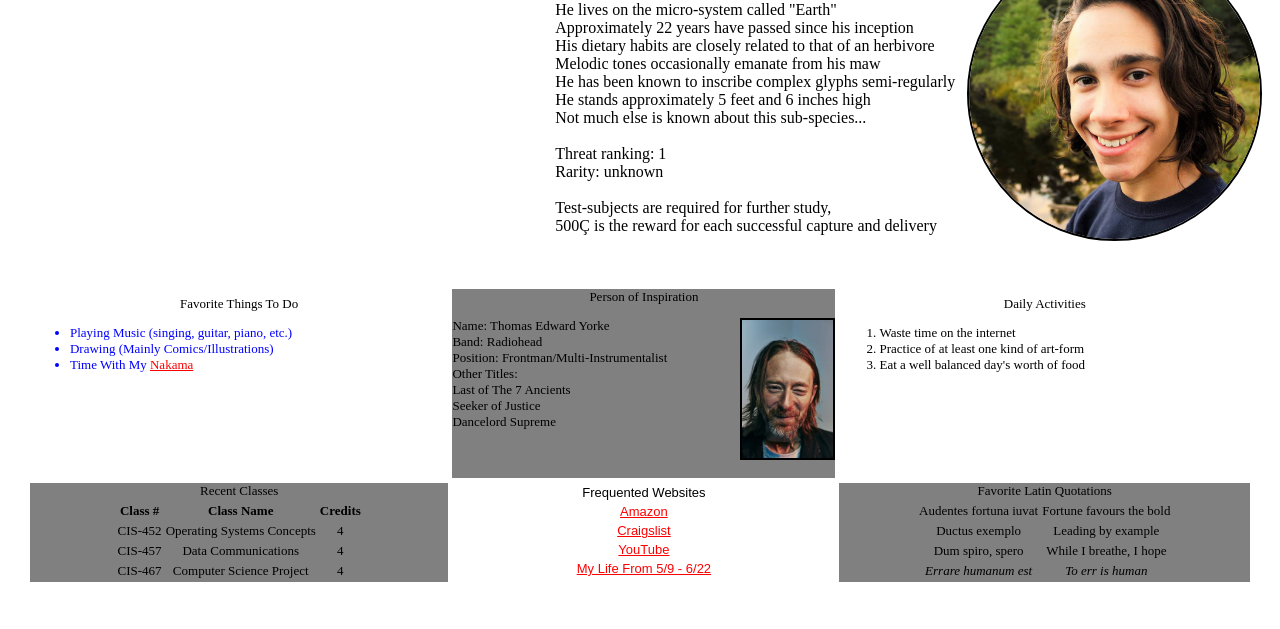
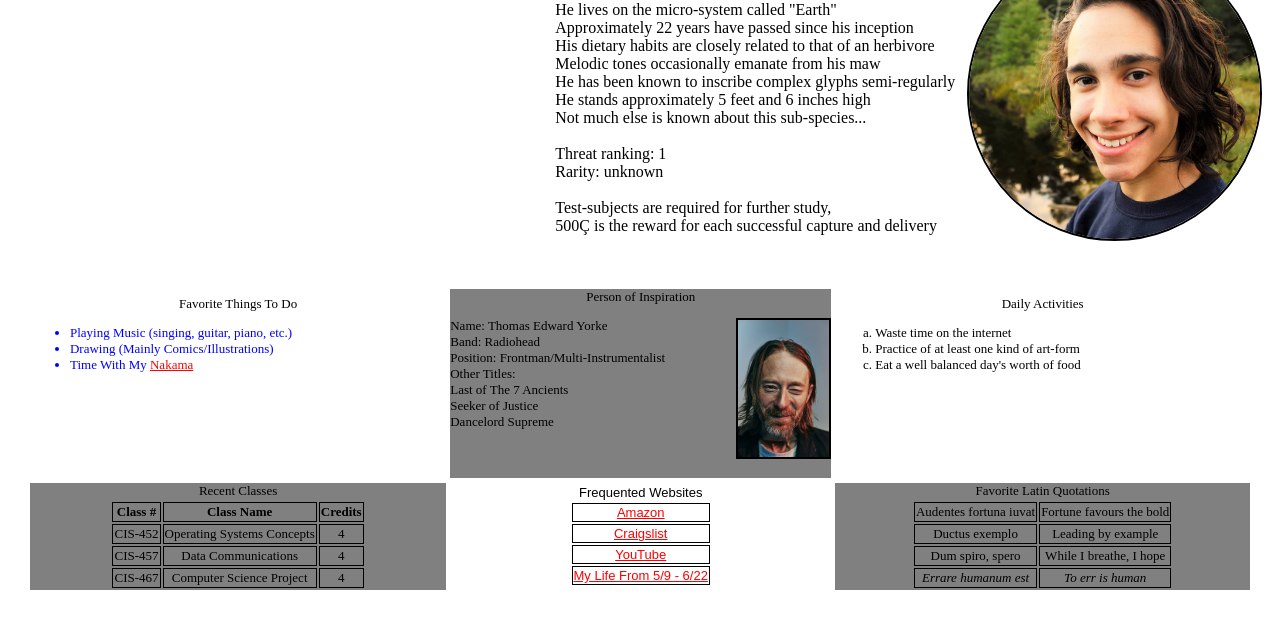
Before and after one commit to brandonattala/about_me_website, a plain HTML site: page index.html in a window 1280 px wide. Shown: the part 121-750 px from the top of the page. Drawn offline with Linux system fonts and the light colour scheme.

Commit message:
Added Final Changes

```diff
--- a/styles.css
+++ b/styles.css
@@ -82,18 +82,34 @@ body {
 }
 
 .daily_activities {
+	list-style-type: lower-alpha;
 	font-size: small;
 	width: 100%;
 }
 
- .inner_table {
+
+.inner_table {
 	margin: 1px auto;
 }
+
+ .inner_table td{
+	border-style: solid;
+	border-color: black;
+	border-width: 1px;
+}
+
+ .inner_table th{
+	border-style: solid;
+	border-color: black;
+	border-width: 1px;
+}
+
 
 .courses_table.odd {
 	font-size: small;
 	text-align: center;
 }
+
 
 .links {
 	font-size: small;
```
